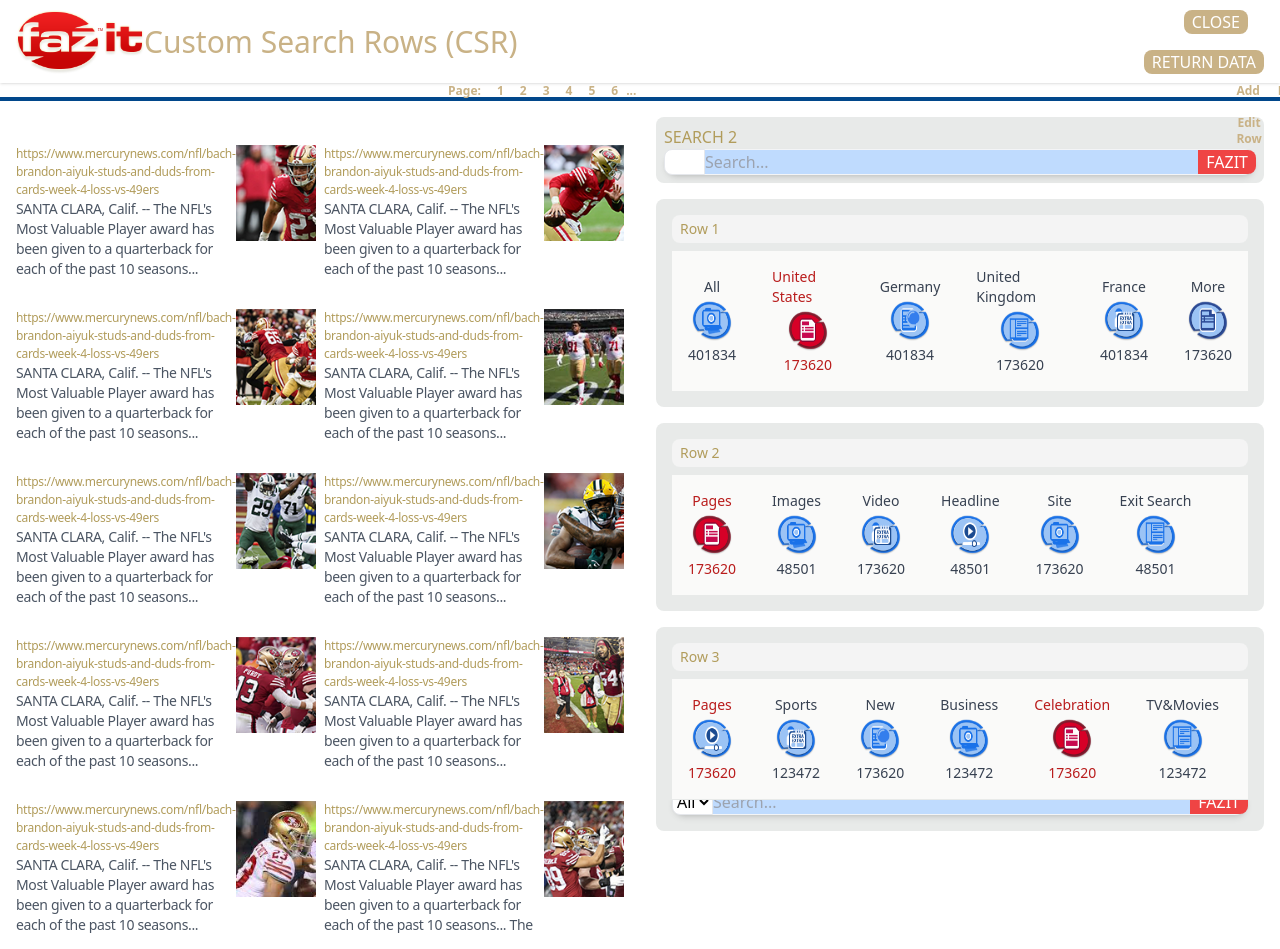
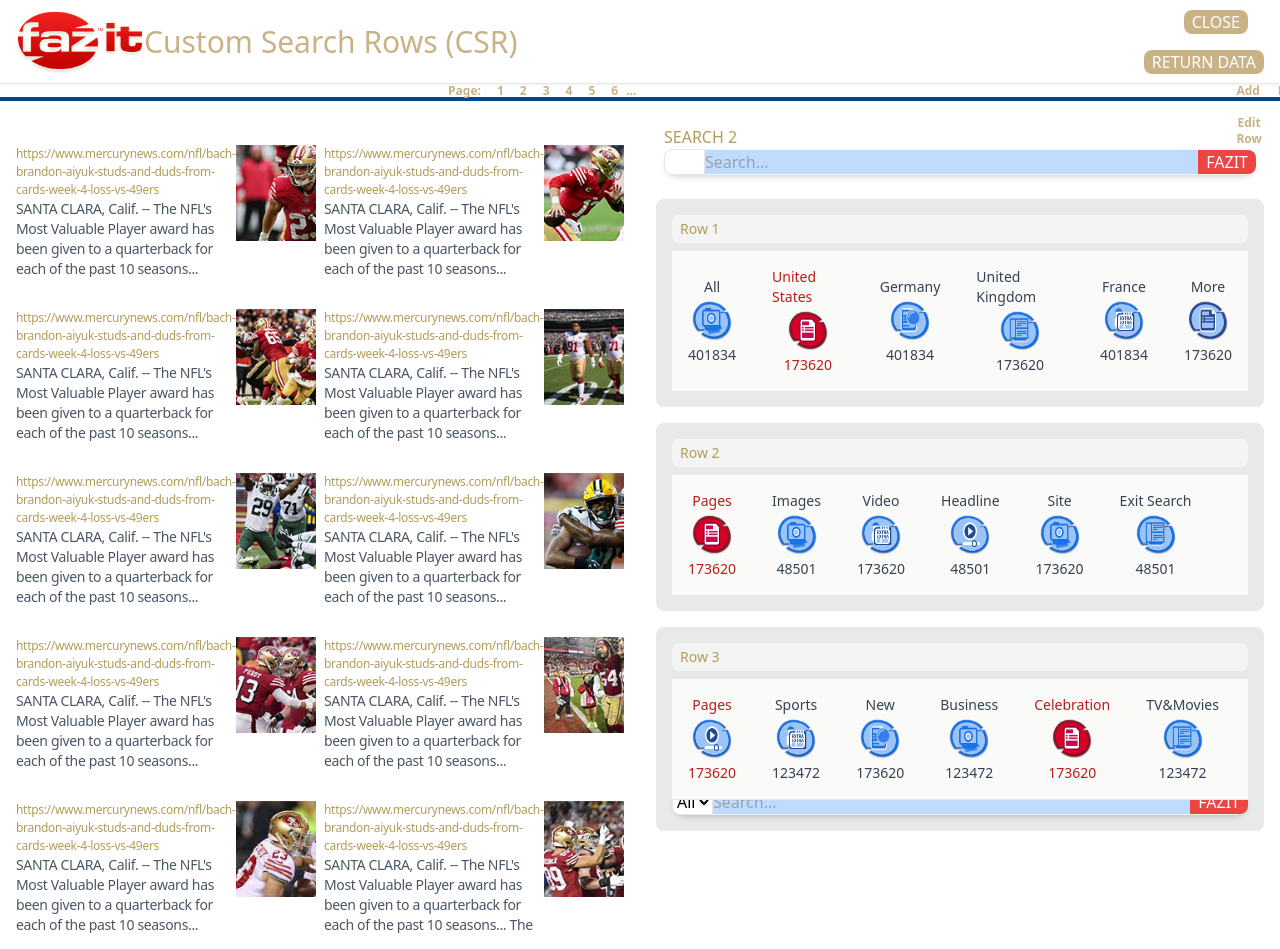
Before and after one commit to Aleeamir/fazit, a React (Vite) app: page / in a window 1280 px wide. Both pictures are taken after a click on the button "Advance". Built offline with nearby package versions, Linux system fonts and the light colour scheme.

Commit message:
Return Data Functionality Added

```diff
--- a/src/App.jsx
+++ b/src/App.jsx
@@ -14,11 +14,25 @@ import {
 } from "./components/categories.js";
 function App() {
   const [selectedTab, setSelectedTab] = useState("categories");
+  const [showNewSearchBar, setShowNewSearchBar] = useState(false);
+  const [isPopupVisible, setIsPopupVisible] = useState(true);
+
+  function handleReturnData() {
+    setShowNewSearchBar(!showNewSearchBar);
+    setIsPopupVisible(false);
+  }
 
   return (
     <div className="flex flex-col">
       <Header />
-      <AfterHeader selectedTab={selectedTab} setSelectedTab={setSelectedTab} />
+      {isPopupVisible && (
+        <AfterHeader
+          selectedTab={selectedTab}
+          setSelectedTab={setSelectedTab}
+          onRetrun={handleReturnData}
+        />
+      )}
+
       <div className="flex flex-1">
         <div className="flex-1 p-4">
           <Articles />
@@ -30,8 +44,17 @@ function App() {
               <Section title="DATA" categories={dataCategories} />
               <Section title="INDUSTRY" categories={industryCategories} />
               <div className="mb-4 rounded-lg bg-backcolor py-4 px-4">
-                <span className="text-categrycolor py-3">SEARCH 1</span>
+                <span className="text-categrycolor py-3">SEARCH 2</span>
                 <SearchBar />
+
+                {showNewSearchBar && (
+                  <>
+                    <span className="text-categrycolor py-3">CRS 3</span>
+                    <SearchBar />
+                    <span className="text-categrycolor py-3">SEARCH 4</span>
+                    <SearchBar />
+                  </>
+                )}
               </div>
             </>
           )}
@@ -41,7 +64,6 @@ function App() {
               <KeywordTable />
             </div>
           )}
-          {selectedTab === "advnace" && <App />}
         </div>
       </div>
     </div>
--- a/src/components/AfterHeader.jsx
+++ b/src/components/AfterHeader.jsx
@@ -2,7 +2,7 @@ import React, { useState } from "react";
 import RowSettingsPopup from "./RowSettingsPopup ";
 import DrilldownPopup from "./DrilldownPopup";
 import CustomApp from "./CustomSearchRowSection/CustomApp";
-const AfterHeader = ({ selectedTab, setSelectedTab }) => {
+const AfterHeader = ({ selectedTab, setSelectedTab, onRetrun }) => {
   const [isRowSettingsPopupOpen, setIsRowSettingsPopupOpen] = useState(false);
   const [isDrilldownPopupOpen, setIsDrilldownPopupOpen] = useState(false);
   const [isHeaderCustomRow, setIsHeaderCustomRow] = useState(false);
@@ -113,7 +113,10 @@ const AfterHeader = ({ selectedTab, setSelectedTab }) => {
         <DrilldownPopup togglePopup={toggleDrilldownPopup} />
       )}
       {isHeaderCustomRow && (
-        <CustomApp togglePopup={toogleHeaderCustomeRowPopup} />
+        <CustomApp
+          togglePopup={toogleHeaderCustomeRowPopup}
+          onRetrun={onRetrun}
+        />
       )}
     </div>
   );
--- a/src/components/CustomSearchRowSection/CustomApp.jsx
+++ b/src/components/CustomSearchRowSection/CustomApp.jsx
@@ -10,10 +10,10 @@ import {
   industryCategories,
 } from "../../components/categories.js";
 
-const CustomApp = ({ togglePopup }) => {
+const CustomApp = ({ togglePopup, onRetrun }) => {
   return (
     <div className="fixed inset-0 flex flex-col bg-white m-0 p-0 z-50 overflow-y-auto">
-      <HeaderCustomRow togglePopup={togglePopup} />
+      <HeaderCustomRow togglePopup={togglePopup} onRetrun={onRetrun} />
       <AfterHeaderCustom />
       <div className="flex flex-1">
         <div className="flex-1 p-4">
@@ -21,7 +21,7 @@ const CustomApp = ({ togglePopup }) => {
         </div>
         <div className="flex-1 p-4">
           <>
-            <div className="mb-4  rounded-lg bg-backcolor py-2 px-2">
+            <div className="mb-4  rounded-lg  py-2 px-2">
               <span className="text-categrycolor py-3">SEARCH 2</span>
               <SearchBar />
             </div>
--- a/src/components/CustomSearchRowSection/HeaderCustomRow.jsx
+++ b/src/components/CustomSearchRowSection/HeaderCustomRow.jsx
@@ -1,6 +1,6 @@
 import React from "react";
 import logo from "../../assets/logo.png";
-const HeaderCustomRow = ({ togglePopup }) => {
+const HeaderCustomRow = ({ togglePopup, onRetrun }) => {
   return (
     <header
       className="flex justify-between items-center  p-4 shadow"
@@ -21,7 +21,10 @@ const HeaderCustomRow = ({ togglePopup }) => {
             >
               CLOSE
             </button>
-            <button className=" px-2  bg-popupcolor text-white rounded-lg">
+            <button
+              className=" px-2  bg-popupcolor text-white rounded-lg"
+              onClick={onRetrun}
+            >
               RETURN DATA
             </button>
           </div>
```
Also changed, not shown: src/components/Section.jsx (+0 -27 lines).
